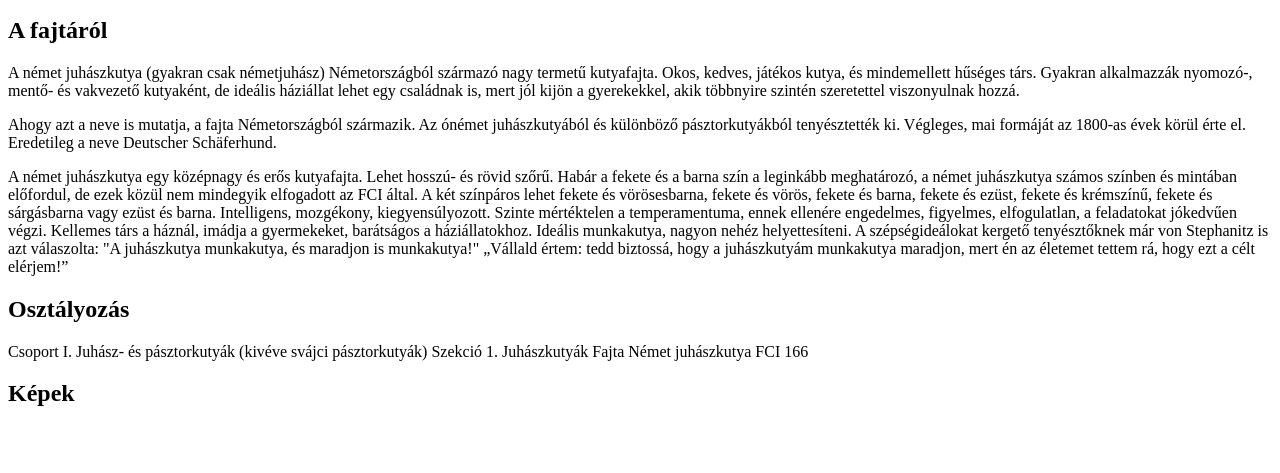
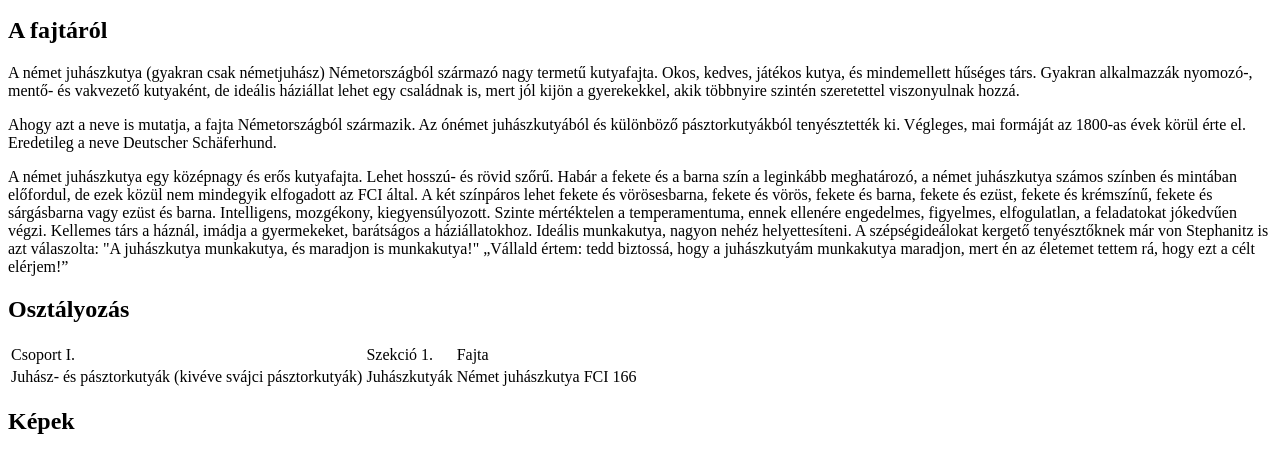
Before and after one commit to M4RC41/kutyafajtak-html, a plain HTML site: page german-shepard.html in a window 1280 px wide. Shown: the part 101-574 px from the top of the page. Drawn offline with Linux system fonts and the light colour scheme.

Commit message:
táblázat?

```diff
--- a/german-shepard.html
+++ b/german-shepard.html
@@ -38,11 +38,19 @@
             juhászkutyám munkakutya maradjon, mert én az életemet tettem rá, hogy ezt a célt elérjem!”</p>
 
         <h2>Osztályozás</h2>
+<table>
+    <tr>
+    <td>Csoport I.</td>
+    <td>Szekció 1.</td>
+    <td>Fajta</td>
+</tr>
+<tr>
+    <td>Juhász- és pásztorkutyák (kivéve svájci pásztorkutyák)</td>
+    <td>Juhászkutyák</td>
+    <td>Német juhászkutya FCI 166</td>
+</tr>
 
-        Csoport I. Juhász- és pásztorkutyák (kivéve svájci pásztorkutyák)
-        Szekció 1. Juhászkutyák
-        Fajta Német juhászkutya FCI 166
-
+</table>
         <h2>Képek</h2>
     </main>
 
```
